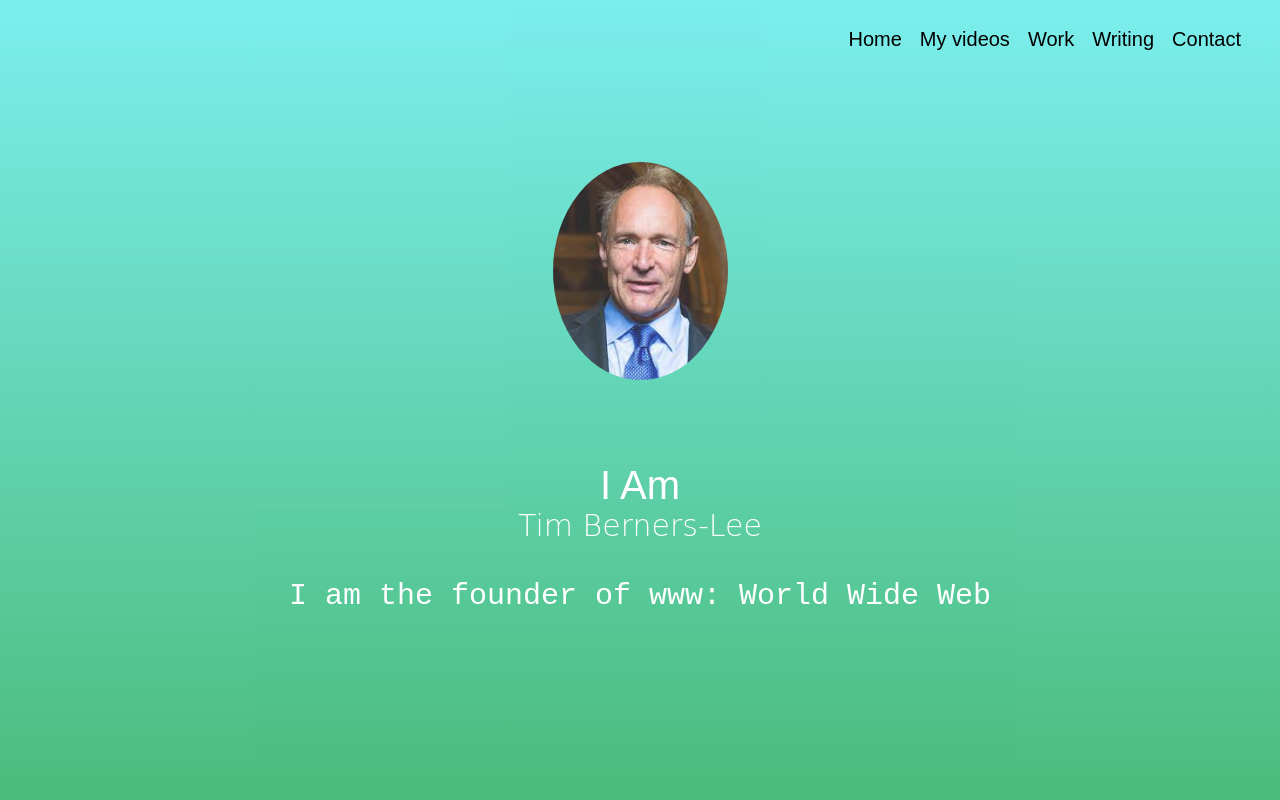
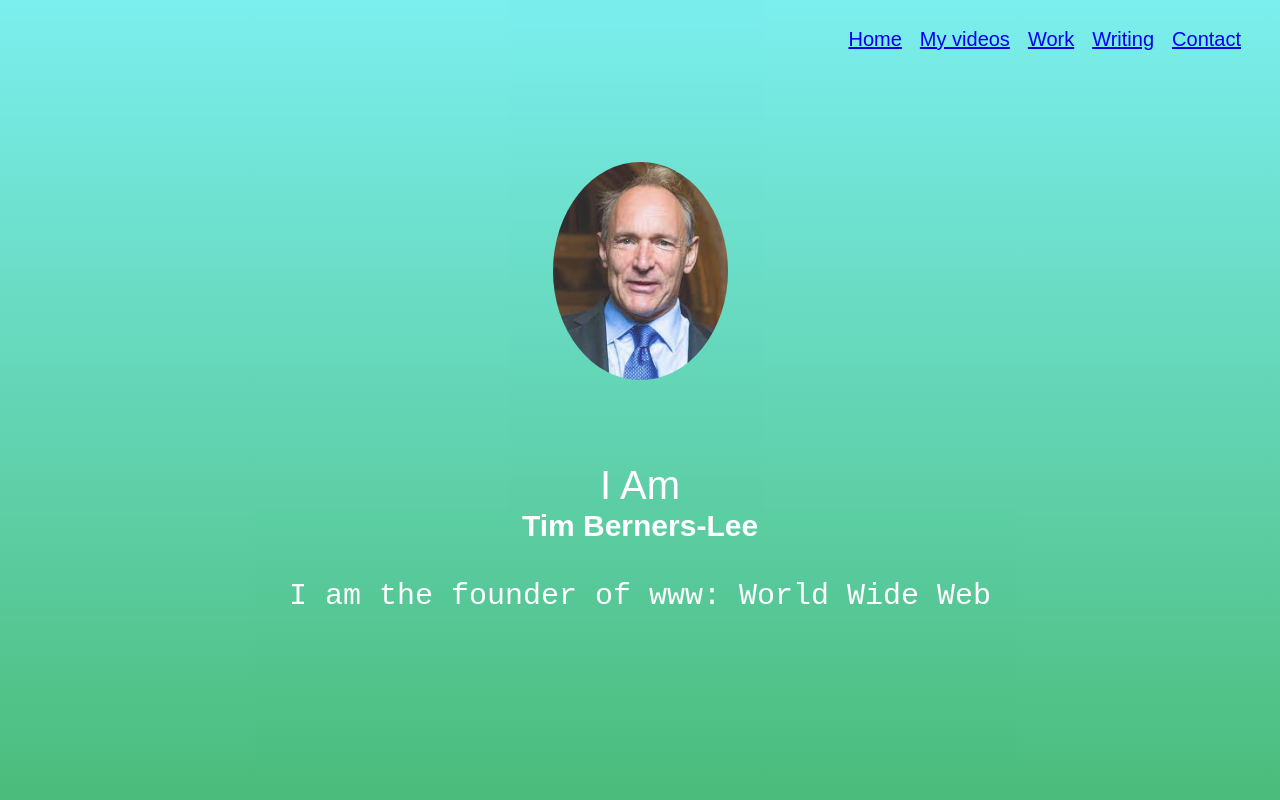
Before and after one commit to Pruthvij-27/Sir-Tim-Berners-Lee, a plain HTML site: page index.html in a window 1280 px wide. Shown: the top 800 px of the page. Drawn offline with Linux system fonts and the light colour scheme.

Commit message:
Add files via upload

```diff
--- a/index.html
+++ b/index.html
@@ -3,16 +3,16 @@
 <head>
     <title>Sir Tim Berners-Lee</title>
     <link rel="stylesheet" href="style.css">
-    <link rel="stylesheet">
+    <link href="https://fonts.googleapis.com/css2?family=Raleway:wght@100&display=swap" rel="stylesheet">
 </head>
 
 <body>
     <ul class="menu">
-        <li class="links">Home</li>
-        <li class="links">My videos</li>
-        <li class="links">Work</li>
-        <li class="links">Writing</li>
-        <li class="links">Contact</li>
+        <li class="links"><a href="#welcome">Home</a></li>
+        <li class="links"><a href="#videos">My videos</a></li>
+        <li class="links"><a href="#work">Work</a></li>
+        <li class="links"><a href="#writings">Writing</a></li>
+        <li class="links"><a href="#contact">Contact</a></li>
     </ul>
     <section id="welcome">
         <div class="parallax-inner"> <img src="sTBL.jfif" class="profile" />
@@ -25,6 +25,25 @@
         <div class="line"></div>
         <p>Tim Berners-Lee is a software engineer who invented the Internet (or the World Wide Web) in 1989 while at CERN, the European Particle Physics Laboratory. He is director of the World Wide Web Consortium that he founded and a Professor in the Computer Science Department at the University of Oxford. In 2001 he became a Fellow of the Royal Society and in 2004 he was knighted.<br><br>In 1994 Berners-Lee founded the World Wide Web Consortium (W3C) at the Laboratory of Computer Science (LCS) at the Massachusetts Institute of Technology in Boston. It was made up of companies that wanted to work together to create Web standards and also improve the Web. It was quickly agreed that the technology should be free of royalties and patents. Berners-Lee has served as director of this W3C since it was founded. In 1995 Microsoft produced the first version of Internet Explorer and this commercial browser created enormous growth in websites and web users. The Web was first used for e-commerce in 1997.</p>
     </section>
-</body>
-
-</html>
+    <section id="videos">
+        <h1>My Videos</h1>
+        <div class="line"></div>
+        <iframe width="724" height="409" src="https://www.youtube.com/embed/OM6XIICm_qo" title="YouTube video player" frameborder="0" allow="accelerometer; autoplay; clipboard-write; encrypted-media; gyroscope; picture-in-picture" allowfullscreen></iframe>
+        <br>
+        <br>
+        <iframe width="727" height="409" src="https://www.youtube.com/embed/J8hzJxb0rpc" title="YouTube video player" frameborder="0" allow="accelerometer; autoplay; clipboard-write; encrypted-media; gyroscope; picture-in-picture" allowfullscreen></iframe>
+    </section>
+    <section id="work">
+        <h1>Work</h1>
+        <div class="line"></div>
+        <iframe src="https://en.wikipedia.org/wiki/Tim_Berners-Lee#Career_and_research" width="800" height="800"></iframe>
+    </section>
+    <section id="writings">
+        <h1>Writing</h1>
+        <div class="line"></div>
+        <a class="article" href="https://webfoundation.org/2019/03/web-birthday-30/" target="_blank">30 years on, what’s next #ForTheWeb?</a>
+        <br>
+        <br>
+        <a class="article" href="https://www.internethalloffame.org/inductees/tim-berners-lee" target="_blank">INTERNET HALL of FAME INNOVATOR</a>
+    </section>
+</body></html>
--- a/style.css
+++ b/style.css
@@ -1,6 +1,7 @@
 body {
     margin: 0;
     padding-top: 800px;
+    text-align: center;
 }
 
 .profile {
@@ -34,7 +35,8 @@
 #name {
     font-size: 30px;
     line-height: 1.2;
-    font-family: cursive;
+    font-family: 'Raleway', ;
+    font-weight: bold;
 }
 
 h2 {
@@ -73,11 +75,12 @@
 .menu {
     list-style: none;
     font-family: monospace;
-    position: absolute;
+    position: fixed;
     top: 10px;
     bottom: 10px;
     right: 30px;
     z-index: 10;
+    color: #000;
 }
 
 .links {
@@ -93,4 +96,9 @@
 
 .links:hover {
     background-color: dodgerblue;
+    cursor: pointer
 }
+
+html {
+    scroll-behavior: smooth;
+}
```
